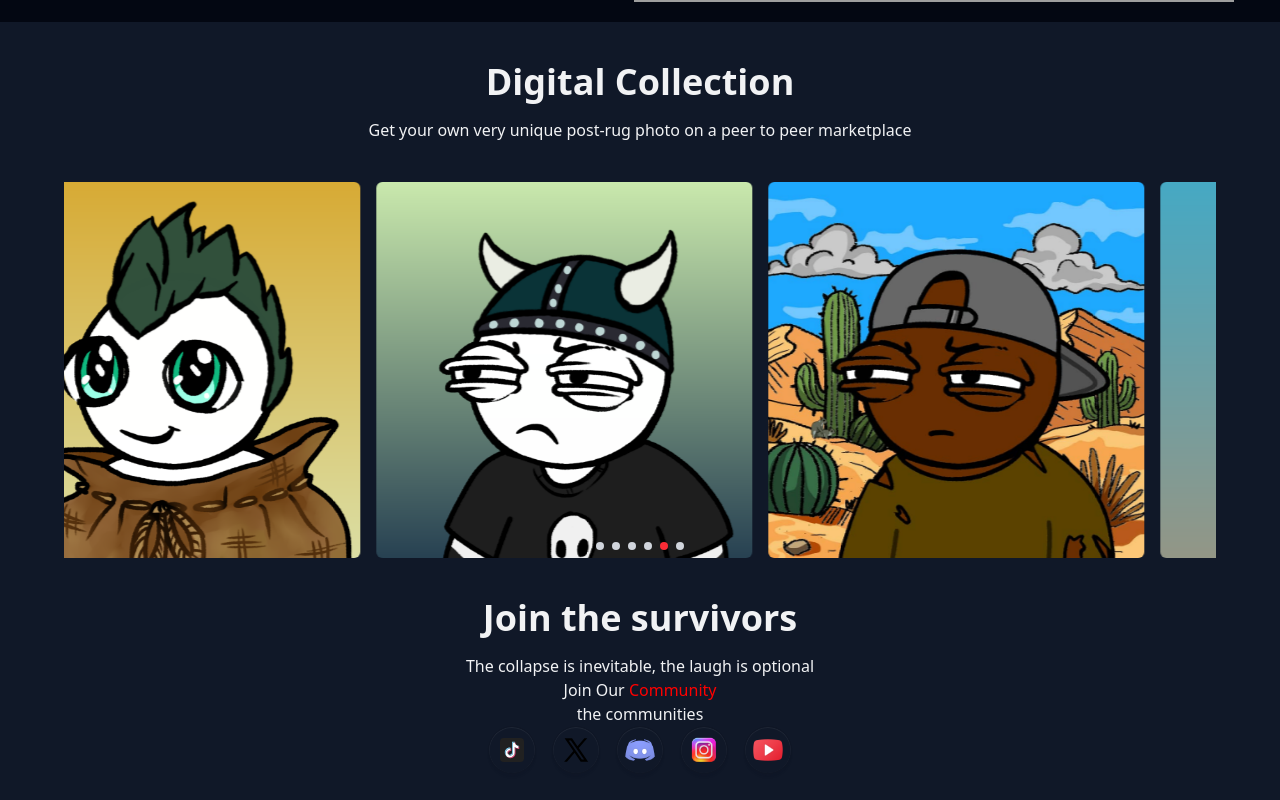
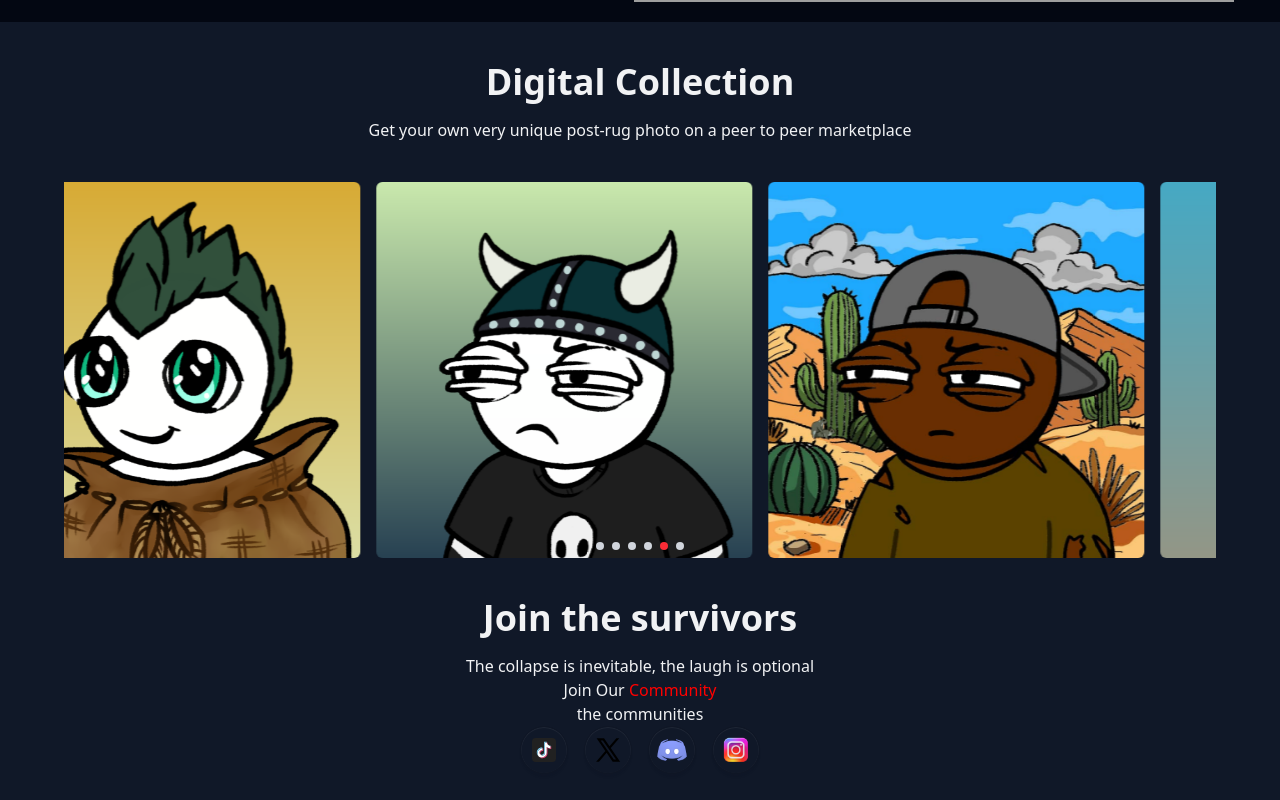
Before and after one commit to phanstudio/prp-main-site, a React (Vite) app: page / in a window 1280 px wide. Shown: the part 2450-3250 px from the top of the page. Built offline with nearby package versions, Linux system fonts and the light colour scheme; grey boxes are pictures that could not be loaded.

Commit message:
refactor: comment out youtube icon in LandingPage component

```diff
--- a/src/pages/LandingPage.tsx
+++ b/src/pages/LandingPage.tsx
@@ -15,7 +15,7 @@ import prp5 from "../assets/prp5.png";
 import Carousel from "../components/Carousel";
 import { FolderIcon, PlusCircle, Share2 } from "lucide-react";
 
-import youtube from "../assets/icons/youtube3.png";
+// import youtube from "../assets/icons/youtube3.png";
 import instagram from "../assets/icons/instagram.png";
 import discord from "../assets/icons/discord.png";
 import tiktok from "../assets/icons/tiktok.svg";
@@ -192,9 +192,9 @@ export const LandingPage: React.FC = () => {
             <button className="btn rounded-full p-0 w-12 h-12">
               <img src={instagram} alt="instagram" className="w-8 h-8" />
             </button>
-            <button className="btn p-0 w-12 h-12 rounded-full">
+            {/* <button className="btn p-0 w-12 h-12 rounded-full">
               <img src={youtube} alt="youtube" className="w-8 h-8" />
-            </button>
+            </button> */}
           </div>
         </div>
       </div>
```
